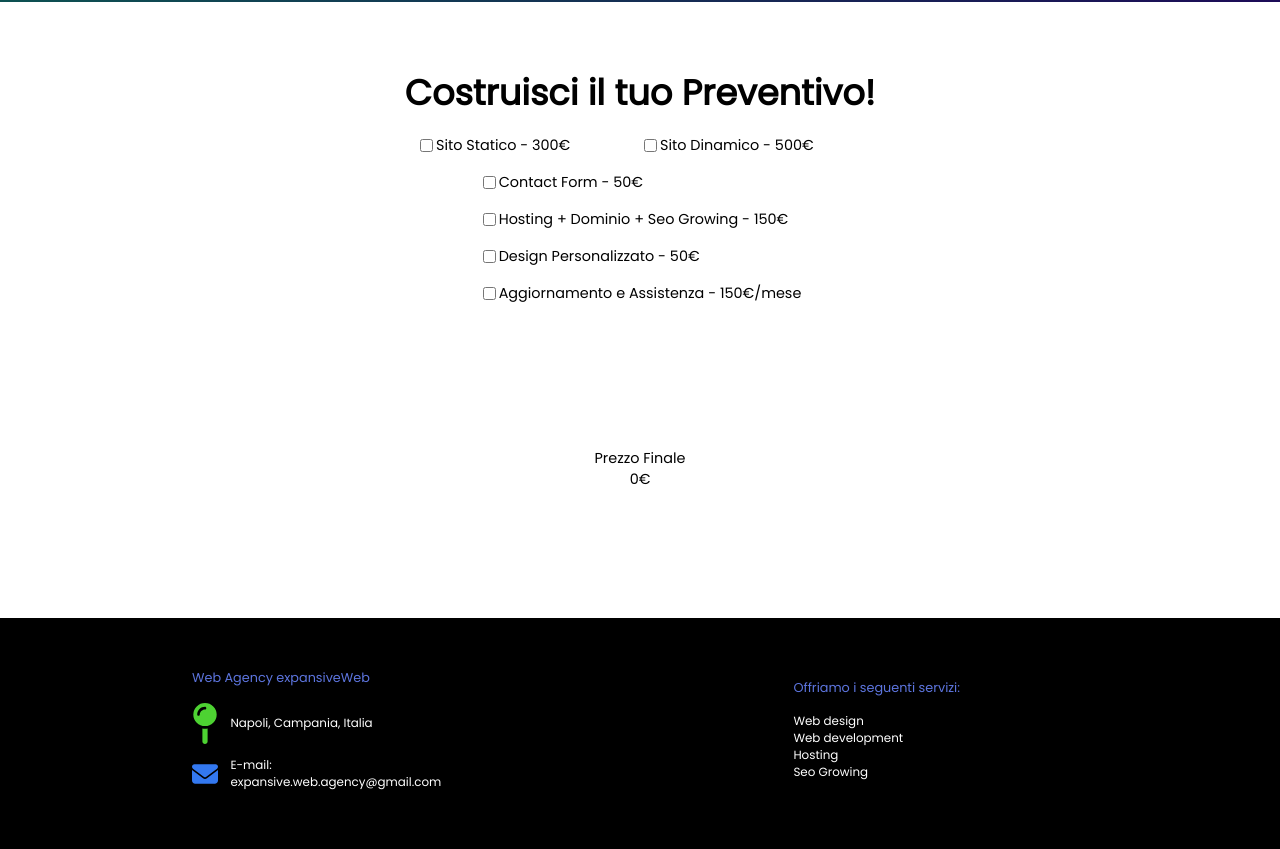
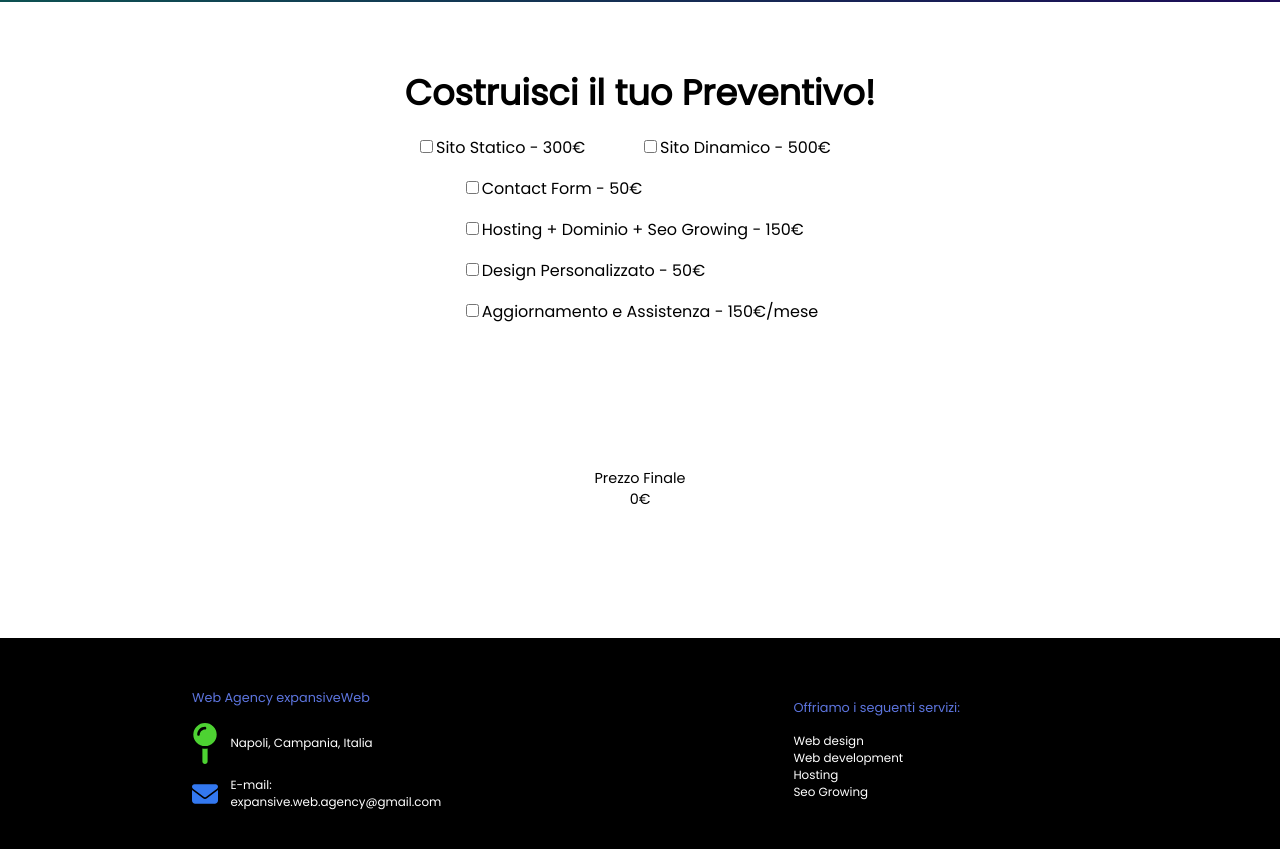
Before and after one commit to castoro2000-0/expansiveWeb, a React (Vite) app: page / in a window 1280 px wide. Shown: the part 2440-3289 px from the top of the page. Built offline with nearby package versions, Linux system fonts and the light colour scheme.

Commit message:
SEO Fixes

```diff
--- a/index.html
+++ b/index.html
@@ -7,6 +7,7 @@
         <title>expansiveWeb | Gruppo Web Development Napoli</title>
         <meta name="description" content="expansiveWeb è un gruppo che tratta lo sviluppo di software su tutto il territorio partenopeo.">
         <meta name="keywords" content="expansive, expansiveWeb, web design, web development, web agency, napoli">
+        <link rel="preconnect" href="https://fonts.gstatic.com">
     </head>
     <body>
         <div id="root"></div>
--- a/src/components/Preventivo.jsx
+++ b/src/components/Preventivo.jsx
@@ -11,14 +11,14 @@ function Preventivo(){
             <h2>Costruisci il tuo Preventivo!</h2>
 
             <div className="site-type">
-                <Element service="Sito Statico - 300€" costo={300} prezzo={prezzo} setPrezzo={setPrezzo} />
-                <Element service="Sito Dinamico - 500€" costo={500} prezzo={prezzo} setPrezzo={setPrezzo} />
+                <Element service="Sito Statico - 300€" costo={300} prezzo={prezzo} setPrezzo={setPrezzo} label="static" />
+                <Element service="Sito Dinamico - 500€" costo={500} prezzo={prezzo} setPrezzo={setPrezzo} label="dynamic" />
             </div>
 
             <div className="col">
-                <Element service="Contact Form - 50€" costo={50} prezzo={prezzo} setPrezzo={setPrezzo} />
-                <Element service="Hosting + Dominio + Seo Growing - 150€" costo={150} prezzo={prezzo} setPrezzo={setPrezzo} />
-                <Element service="Design Personalizzato - 50€" costo={50} prezzo={prezzo} setPrezzo={setPrezzo} />
+                <Element service="Contact Form - 50€" costo={50} prezzo={prezzo} setPrezzo={setPrezzo} label="contact" />
+                <Element service="Hosting + Dominio + Seo Growing - 150€" costo={150} prezzo={prezzo} setPrezzo={setPrezzo} label="Hosting" />
+                <Element service="Design Personalizzato - 50€" costo={50} prezzo={prezzo} setPrezzo={setPrezzo} label="Design" />
 
                 <Element
                     service="Aggiornamento e Assistenza - 150€/mese"
@@ -28,6 +28,7 @@ function Preventivo(){
                     setPrezzo={setPrezzo}
                     setPrezzoMensile={setPrezzoMensile}
                     èMensile={true}
+                    label="Update"
                 />
             </div>
 
@@ -36,7 +37,7 @@ function Preventivo(){
     );
 }
 
-function Element({service, costo, prezzo, setPrezzo, èMensile = false, setPrezzoMensile = null, prezzoMensile = null}){
+function Element({service, costo, prezzo, setPrezzo, èMensile = false, setPrezzoMensile = null, prezzoMensile = null, label}){
 
     const [cont, setCont] = useState(0);
 
@@ -62,8 +63,10 @@ function Element({service, costo, prezzo, setPrezzo, èMensile = false, setPrezz
 
     return(
         <div className="element">
-            <input type="checkbox" onClick={changePrice} />
-            <p>{service}</p>
+            <label htmlFor={label}>
+                <input type="checkbox" onClick={changePrice} id={label} />
+                {service}
+            </label>
         </div>
     );
 }
--- a/src/css/responsive.css
+++ b/src/css/responsive.css
@@ -98,7 +98,7 @@
         font-size: 4vw;
     }
 
-    .element p, #prezzo-finale {
+    #prezzo-finale {
         font-size: 3.5vw;
     }
 
@@ -228,7 +228,7 @@
         font-size: 4vw;
     }
 
-    .element p, #prezzo-finale {
+    #prezzo-finale {
         font-size: 3.5vw;
     }
 
```
